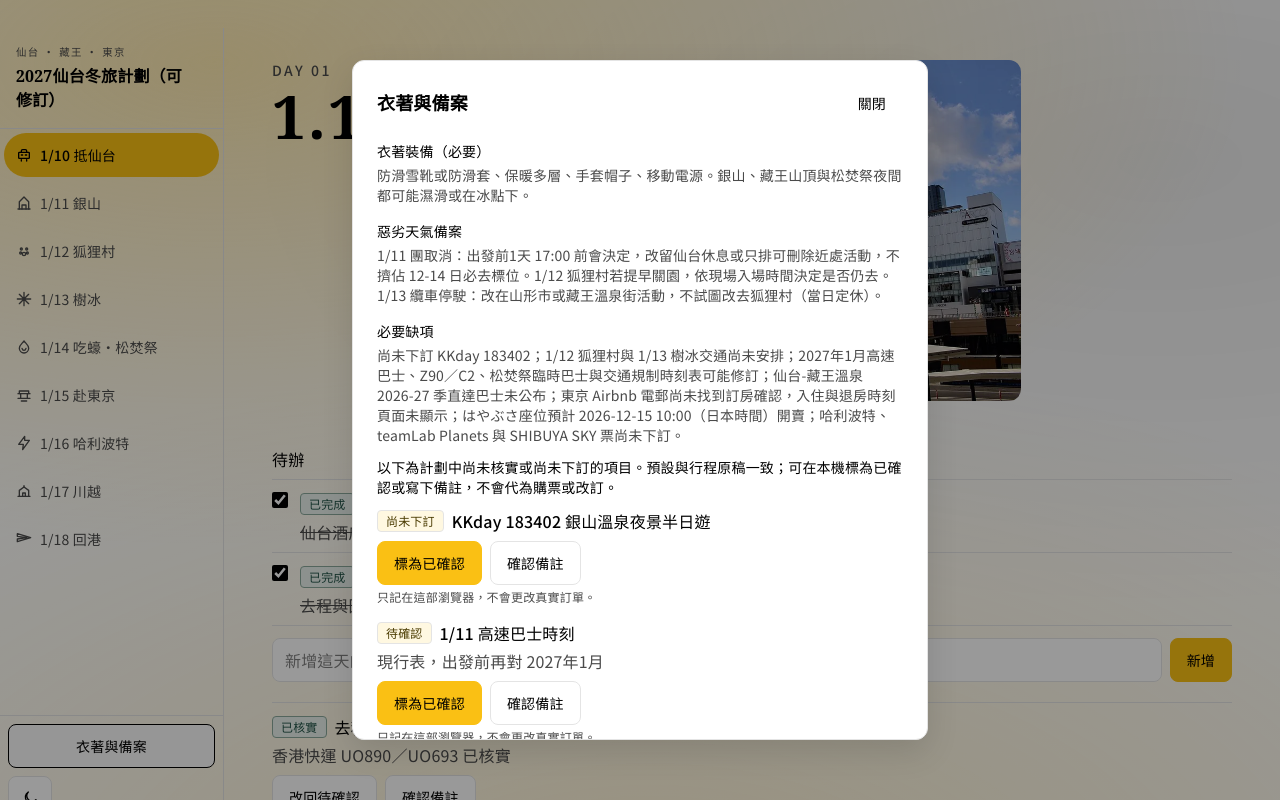
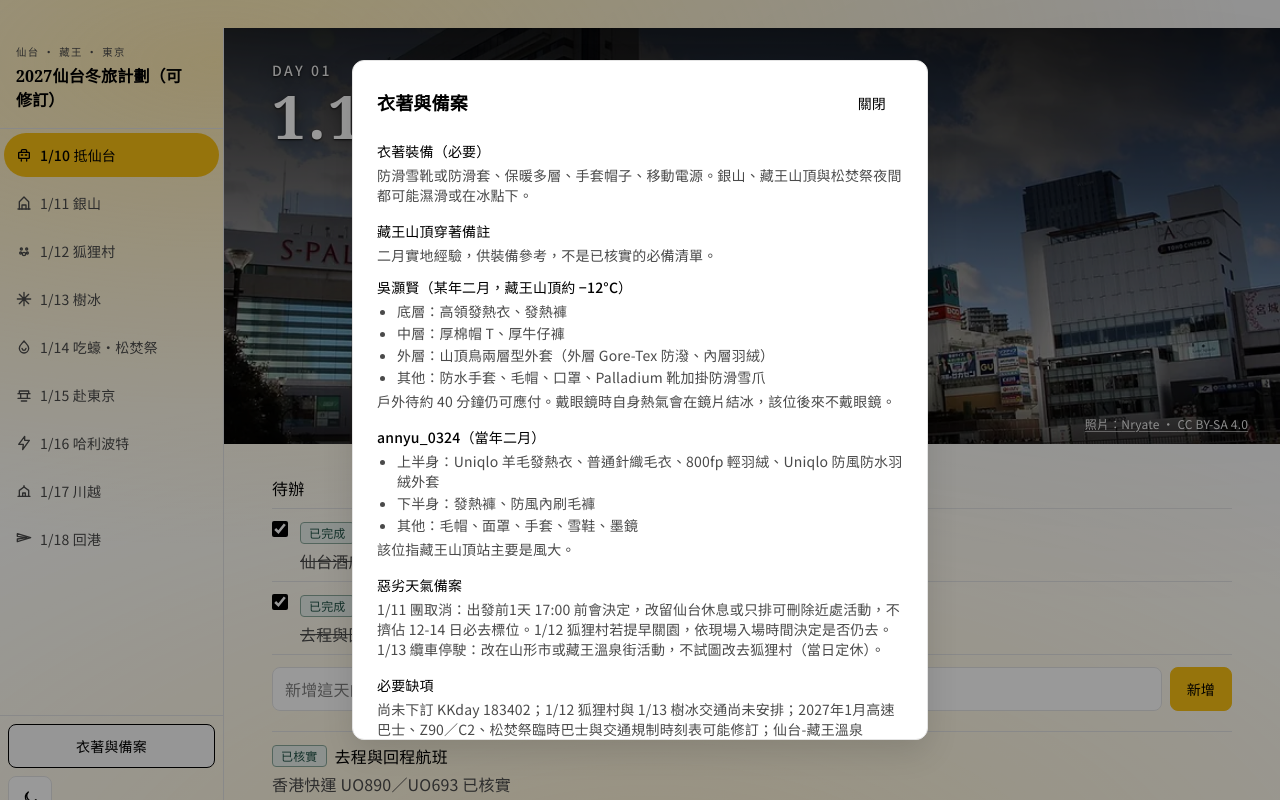
Before and after one commit to louiswong72871/japan_trip_2027, a React (Vite) app: page / in a window 1280 px wide. Both pictures are taken after a click on the button "衣著與備案". Shown: the top 800 px of the page. Built offline with nearby package versions, Linux system fonts and the light colour scheme.

Commit message:
Add Zao clothing field notes and per-day photo heroes.
Put the day heading on a full-width photo banner with a dark overlay for contrast, and record the February summit outfit notes in the existing gear reminder.

```diff
--- a/src/App.tsx
+++ b/src/App.tsx
@@ -113,13 +113,15 @@ function AppShell() {
             </div>
           </aside>
           <section className="min-w-0 flex-1 bg-transparent">
-            <main className="mx-auto max-w-5xl px-5 py-6 sm:px-8 sm:py-8">
+            <main>
               <p className="sr-only">{current.label}</p>
               <DayView />
-              <DayPager page={page} onChange={openPage} />
-              <p className="mt-6 text-xs text-muted-fg">
-                此為行程計劃的視覺預覽，尚未公開部署。尚未下訂或待確認的項目會標示狀態，可在本機註記，不會代為購票或改訂。規劃原稿仍以畫布頁為準。
-              </p>
+              <div className="mx-auto max-w-5xl px-5 pb-6 sm:px-8 sm:pb-8">
+                <DayPager page={page} onChange={openPage} />
+                <p className="mt-6 text-xs text-muted-fg">
+                  此為行程計劃的視覺預覽，尚未公開部署。尚未下訂或待確認的項目會標示狀態，可在本機註記，不會代為購票或改訂。規劃原稿仍以畫布頁為準。
+                </p>
+              </div>
             </main>
           </section>
         </div>
--- a/src/components/DayPanel.tsx
+++ b/src/components/DayPanel.tsx
@@ -99,24 +99,8 @@ export function DayPanel({
       id={`panel-${day.id}`}
       aria-labelledby={`tab-${day.id}`}
     >
-      <header className="flex flex-wrap items-start gap-x-6 gap-y-4">
-        <h2 data-day-heading className="min-w-0 text-fg">
-          <span className="sr-only">{day.heading}</span>
-          <span aria-hidden="true" className="block">
-            <span className="block font-sans text-sm font-medium tracking-[0.18em] text-muted-fg">
-              DAY {meta.number}
-            </span>
-            <span className="mt-1.5 flex flex-wrap items-end gap-x-3 gap-y-2">
-              <span className="font-serif text-5xl leading-none font-semibold tracking-[0.04em] sm:text-6xl">
-                {meta.latinDate}
-              </span>
-              <span className="mb-1 inline-flex min-h-8 items-center rounded-full border border-fg px-3 text-sm font-medium tracking-[0.12em]">
-                {meta.name}
-              </span>
-            </span>
-          </span>
-        </h2>
-        <figure className="min-w-[11rem] w-full max-w-lg flex-1 basis-56">
+      <header className="relative">
+        <figure className="relative overflow-hidden">
           <picture>
             <source srcSet={photo.srcSet} type="image/webp" />
             <img
@@ -124,24 +108,66 @@ export function DayPanel({
               alt={photo.alt}
               width={960}
               height={640}
-              loading="lazy"
+              loading="eager"
+              fetchPriority="high"
               decoding="async"
-              className="aspect-[3/2] w-full rounded-[var(--radius)] object-cover"
+              className="h-[min(22rem,52vw)] w-full object-cover sm:h-[min(26rem,38vw)]"
+              style={
+                photo.objectPosition
+                  ? { objectPosition: photo.objectPosition }
+                  : undefined
+              }
             />
           </picture>
-          <figcaption className="mt-1.5 text-xs text-muted-fg">
+          <div
+            className="pointer-events-none absolute inset-0 bg-black/25"
+            aria-hidden="true"
+          />
+          <div
+            className="pointer-events-none absolute inset-x-0 top-0 h-3/4 bg-gradient-to-b from-black/80 via-black/45 to-transparent"
+            aria-hidden="true"
+          />
+          <div
+            className="pointer-events-none absolute inset-x-0 bottom-0 h-16 bg-gradient-to-t from-black/55 to-transparent"
+            aria-hidden="true"
+          />
+          <div className="absolute inset-x-0 top-0 z-10">
+            <h2
+              data-day-heading
+              className="mx-auto max-w-5xl px-5 pt-6 text-white sm:px-8 sm:pt-8"
+              style={{
+                textShadow: "0 1px 2px rgba(0,0,0,0.8), 0 2px 16px rgba(0,0,0,0.45)",
+              }}
+            >
+              <span className="sr-only">{day.heading}</span>
+              <span aria-hidden="true" className="block">
+                <span className="block font-sans text-sm font-medium tracking-[0.18em] text-white/90">
+                  DAY {meta.number}
+                </span>
+                <span className="mt-1.5 flex flex-wrap items-end gap-x-3 gap-y-2">
+                  <span className="font-serif text-5xl leading-none font-semibold tracking-[0.04em] sm:text-6xl">
+                    {meta.latinDate}
+                  </span>
+                  <span className="mb-1 inline-flex min-h-8 items-center rounded-full bg-accent px-3 text-sm font-medium tracking-[0.12em] text-on-accent shadow-[0_1px_2px_rgba(0,0,0,0.35)]">
+                    {meta.name}
+                  </span>
+                </span>
+              </span>
+            </h2>
+          </div>
+          <figcaption className="absolute right-5 bottom-3 z-10 max-w-[min(100%-2.5rem,24rem)] text-right text-xs text-white/90 sm:right-8">
             <a
               href={photo.href}
               target="_blank"
               rel="noreferrer"
-              className="underline decoration-border underline-offset-2"
+              className="underline decoration-white/55 underline-offset-2"
             >
               照片：{photo.credit} · {photo.license}
             </a>
           </figcaption>
         </figure>
       </header>
-      <div className="mt-6 space-y-5">
+      <div className="mx-auto max-w-5xl space-y-5 px-5 pt-6 sm:px-8 sm:pt-8">
         <DayTodos dayId={day.id} />
         {children}
       </div>
--- a/src/components/GearDialog.tsx
+++ b/src/components/GearDialog.tsx
@@ -1,4 +1,4 @@
-import { gearGapsSummary, gearItems } from "../data/gear";
+import { gearFieldNotes, gearGapsSummary, gearItems } from "../data/gear";
 import { GapStatusList } from "./ConfirmableStatus";
 import { ModalDialog } from "./ModalDialog";
 
@@ -9,6 +9,9 @@ export function GearDialog({
   open: boolean;
   onClose: () => void;
 }) {
+  const essential = gearItems[0];
+  const weather = gearItems[1];
+
   return (
     <ModalDialog
       open={open}
@@ -17,12 +20,33 @@ export function GearDialog({
       widthClass="w-[min(36rem,92vw)]"
     >
       <div className="flex flex-col gap-4">
-        {gearItems.map((item) => (
-          <section key={item.title}>
-            <h3 className="text-sm font-medium text-fg">{item.title}</h3>
-            <p className="mt-1 text-sm text-muted-fg">{item.detail}</p>
-          </section>
-        ))}
+        <section>
+          <h3 className="text-sm font-medium text-fg">{essential.title}</h3>
+          <p className="mt-1 text-sm text-muted-fg">{essential.detail}</p>
+        </section>
+        <section>
+          <h3 className="text-sm font-medium text-fg">藏王山頂穿著備註</h3>
+          <p className="mt-1 text-sm text-muted-fg">
+            二月實地經驗，供裝備參考，不是已核實的必備清單。
+          </p>
+          <div className="mt-3 flex flex-col gap-4">
+            {gearFieldNotes.map((note) => (
+              <div key={note.source}>
+                <p className="text-sm font-medium text-fg">{note.source}</p>
+                <ul className="mt-1 list-disc space-y-0.5 pl-5 text-sm text-muted-fg">
+                  {note.layers.map((layer) => (
+                    <li key={layer}>{layer}</li>
+                  ))}
+                </ul>
+                <p className="mt-1 text-sm text-muted-fg">{note.note}</p>
+              </div>
+            ))}
+          </div>
+        </section>
+        <section>
+          <h3 className="text-sm font-medium text-fg">{weather.title}</h3>
+          <p className="mt-1 text-sm text-muted-fg">{weather.detail}</p>
+        </section>
         <section>
           <h3 className="text-sm font-medium text-fg">必要缺項</h3>
           <p className="mt-1 text-sm text-muted-fg">{gearGapsSummary}</p>
--- a/src/data/dayPhotos.ts
+++ b/src/data/dayPhotos.ts
@@ -7,6 +7,7 @@ export type DayPhoto = {
   credit: string;
   license: string;
   href: string;
+  objectPosition?: string;
 };
 
 export const dayPhotos: Record<DayId, DayPhoto> = {
@@ -17,6 +18,7 @@ export const dayPhotos: Record<DayId, DayPhoto> = {
     credit: "Nryate",
     license: "CC BY-SA 4.0",
     href: "https://commons.wikimedia.org/wiki/File:Sendai_Station_West_Exit_2018.jpg",
+    objectPosition: "center 40%",
   },
   ginzan: {
     src: "/days/ginzan-onsen.jpg",
@@ -41,6 +43,7 @@ export const dayPhotos: Record<DayId, DayPhoto> = {
     credit: "Suz-b",
     license: "CC BY-SA 3.0",
     href: "https://commons.wikimedia.org/wiki/File:Mt.Zao(Mt.Jizo)_Juhyo.JPG",
+    objectPosition: "center 70%",
   },
   donto: {
     src: "/days/osaki-dontosai.jpg",
@@ -73,6 +76,7 @@ export const dayPhotos: Record<DayId, DayPhoto> = {
     credit: "Zairon",
     license: "CC BY-SA 4.0",
     href: "https://commons.wikimedia.org/wiki/File:Kawagoe_Toki_no_Kane_1.jpg",
+    objectPosition: "center 35%",
   },
   depart: {
     src: "/days/narita-terminal-2.jpg",
--- a/src/data/gear.ts
+++ b/src/data/gear.ts
@@ -11,5 +11,27 @@ export const gearItems = [
   },
 ] as const;
 
+export const gearFieldNotes = [
+  {
+    source: "吳灝賢（某年二月，藏王山頂約 −12°C）",
+    layers: [
+      "底層：高領發熱衣、發熱褲",
+      "中層：厚棉帽 T、厚牛仔褲",
+      "外層：山頂鳥兩層型外套（外層 Gore-Tex 防潑、內層羽絨）",
+      "其他：防水手套、毛帽、口罩、Palladium 靴加掛防滑雪爪",
+    ],
+    note: "戶外待約 40 分鐘仍可應付。戴眼鏡時自身熱氣會在鏡片結冰，該位後來不戴眼鏡。",
+  },
+  {
+    source: "annyu_0324（當年二月）",
+    layers: [
+      "上半身：Uniqlo 羊毛發熱衣、普通針織毛衣、800fp 輕羽絨、Uniqlo 防風防水羽絨外套",
+      "下半身：發熱褲、防風內刷毛褲",
+      "其他：毛帽、面罩、手套、雪鞋、墨鏡",
+    ],
+    note: "該位指藏王山頂站主要是風大。",
+  },
+] as const;
+
 export const gearGapsSummary =
   "尚未下訂 KKday 183402；1/12 狐狸村與 1/13 樹冰交通尚未安排；2027年1月高速巴士、Z90／C2、松焚祭臨時巴士與交通規制時刻表可能修訂；仙台-藏王溫泉 2026-27 季直達巴士未公布；東京 Airbnb 電郵尚未找到訂房確認，入住與退房時刻頁面未顯示；はやぶさ座位預計 2026-12-15 10:00（日本時間）開賣；哈利波特、teamLab Planets 與 SHIBUYA SKY 票尚未下訂。";
```
Also changed, not shown: design-system/2027/MASTER.md (+3 -4 lines).
